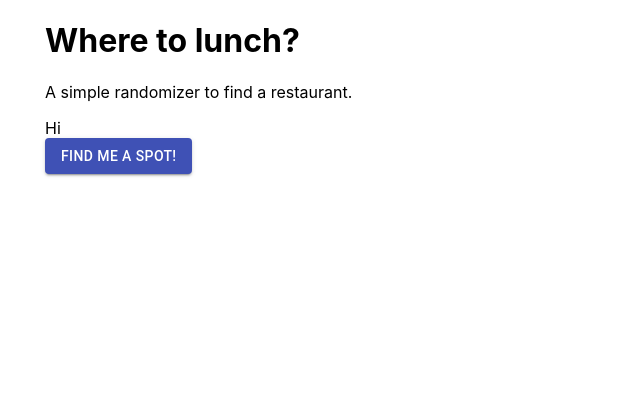
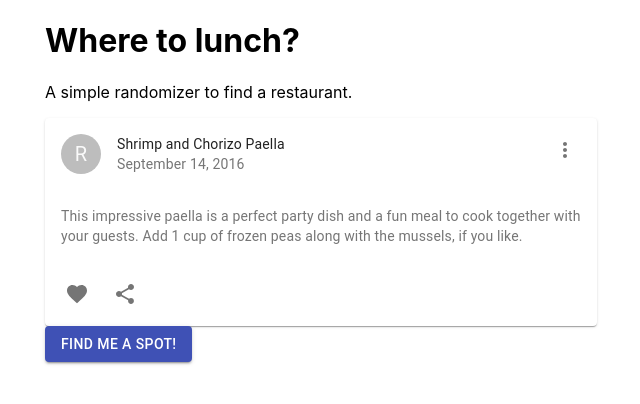
Before and after one commit to mostfamiliar/lunch-spot, a React (Create React App) app: page / in a window 1280 px wide. Shown: the top 404 px of the page, without its empty margins (319-959 px from the left). Built offline with nearby package versions, Linux system fonts and the light colour scheme; no server answers; grey boxes are pictures that could not be loaded.

Commit message:
Add fancy material card

```diff
--- a/package.json
+++ b/package.json
@@ -4,6 +4,7 @@
   "private": true,
   "dependencies": {
     "@material-ui/core": "^4.9.4",
+    "@material-ui/icons": "^4.9.1",
     "@testing-library/jest-dom": "^4.2.4",
     "@testing-library/react": "^9.3.2",
     "@testing-library/user-event": "^7.1.2",
--- a/src/components/lunchspot.js
+++ b/src/components/lunchspot.js
@@ -1,4 +1,19 @@
 import React from 'react';
+import { makeStyles } from '@material-ui/core/styles';
+import clsx from 'clsx';
+import Card from '@material-ui/core/Card';
+import CardHeader from '@material-ui/core/CardHeader';
+import CardMedia from '@material-ui/core/CardMedia';
+import CardContent from '@material-ui/core/CardContent';
+import CardActions from '@material-ui/core/CardActions';
+import Avatar from '@material-ui/core/Avatar';
+import IconButton from '@material-ui/core/IconButton';
+import Typography from '@material-ui/core/Typography';
+import { red } from '@material-ui/core/colors';
+import FavoriteIcon from '@material-ui/icons/Favorite';
+import ShareIcon from '@material-ui/icons/Share';
+import MoreVertIcon from '@material-ui/icons/MoreVert';
+
 
 class Lunchspot extends React.Component {
     constructor(props){
@@ -12,8 +27,65 @@
     }
 
     render() {
+        const classes = makeStyles(theme => ({
+            root: {
+              maxWidth: 345,
+            },
+            media: {
+              height: 0,
+              paddingTop: '56.25%', // 16:9
+            },
+            expand: {
+              transform: 'rotate(0deg)',
+              marginLeft: 'auto',
+              transition: theme.transitions.create('transform', {
+                duration: theme.transitions.duration.shortest,
+              }),
+            },
+            expandOpen: {
+              transform: 'rotate(180deg)',
+            },
+            avatar: {
+              backgroundColor: red[500],
+            },
+        }));
+
         return(
-          <div>Hi</div>
+            <Card className={classes.root}>
+            <CardHeader
+              avatar={
+                <Avatar aria-label="recipe" className={classes.avatar}>
+                  R
+                </Avatar>
+              }
+              action={
+                <IconButton aria-label="settings">
+                  <MoreVertIcon />
+                </IconButton>
+              }
+              title="Shrimp and Chorizo Paella"
+              subheader="September 14, 2016"
+            />
+            <CardMedia
+              className={classes.media}
+              image="/static/images/cards/paella.jpg"
+              title="Paella dish"
+            />
+            <CardContent>
+              <Typography variant="body2" color="textSecondary" component="p">
+                This impressive paella is a perfect party dish and a fun meal to cook together with your
+                guests. Add 1 cup of frozen peas along with the mussels, if you like.
+              </Typography>
+            </CardContent>
+            <CardActions disableSpacing>
+              <IconButton aria-label="add to favorites">
+                <FavoriteIcon />
+              </IconButton>
+              <IconButton aria-label="share">
+                <ShareIcon />
+              </IconButton>
+            </CardActions>
+          </Card>
         )
     }
 }
```
Also changed, not shown: 1 other file (tests, documents, lock files or other folders).
